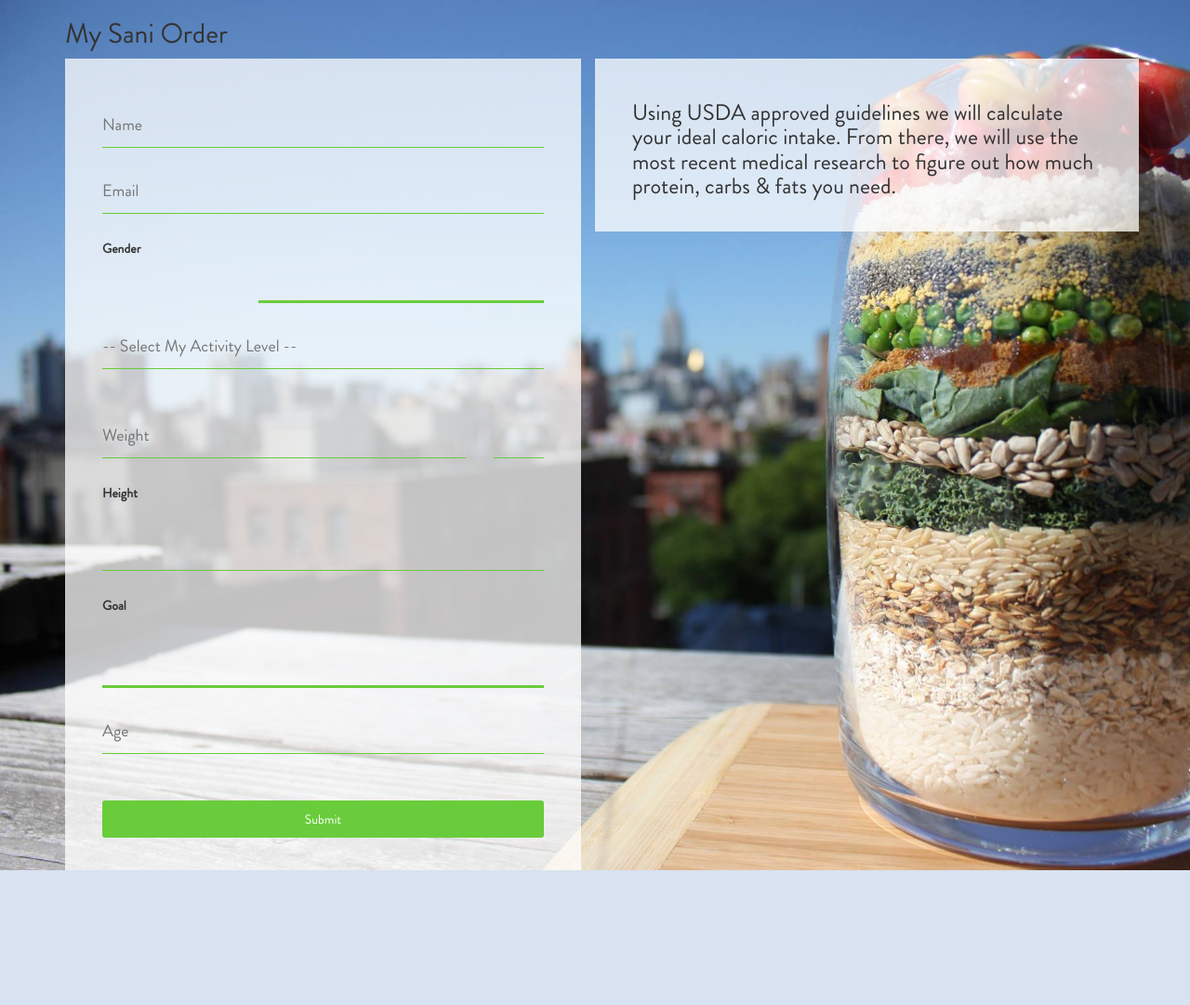
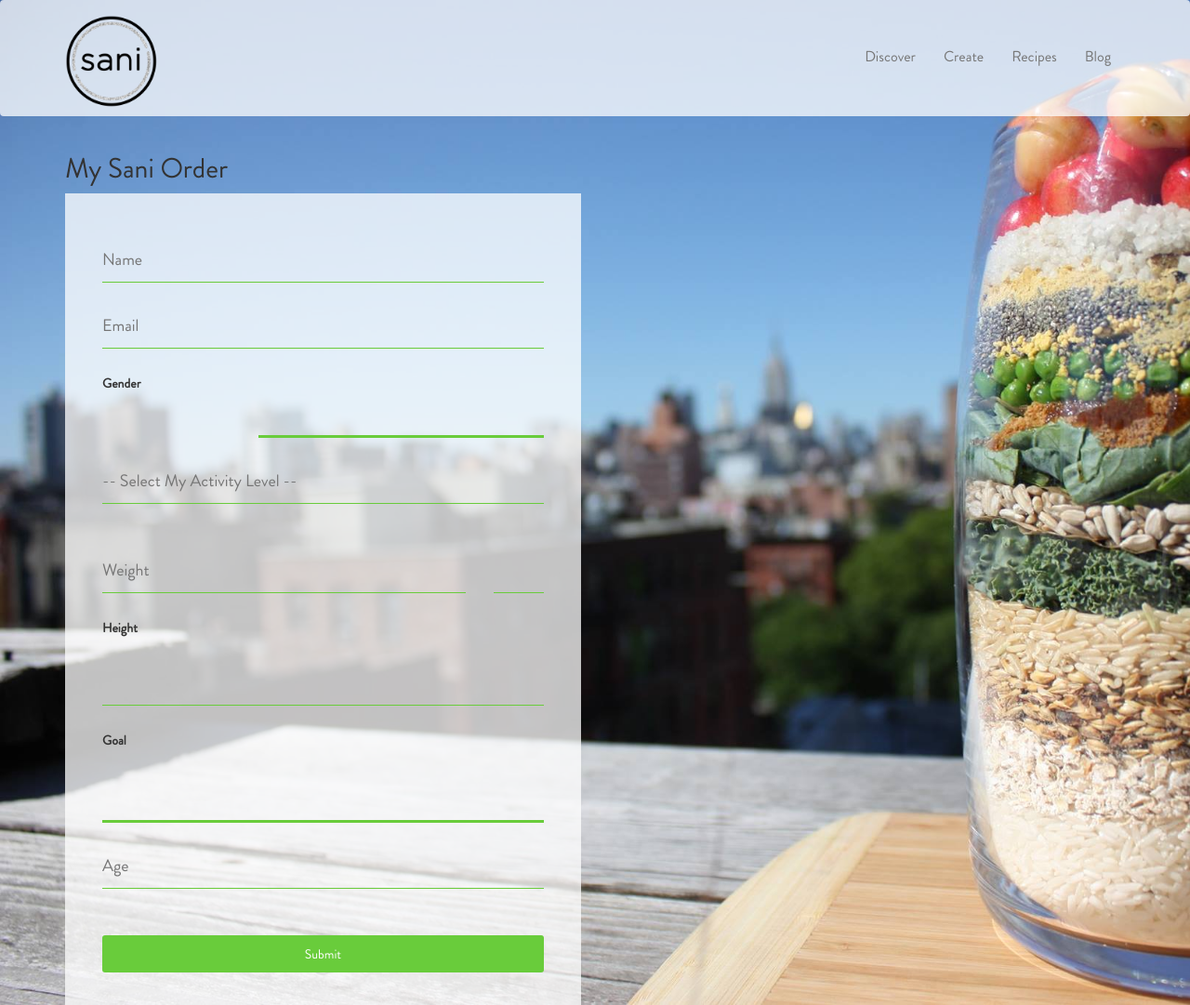
Before and after one commit to Vaestro/sani, a Python web app: template app/templates/user.html in a window 1280 px wide. Shown: the whole page at 93% size. Before the commit the page ends 936 px from the top, so only its background shows below. Run offline with Jinja, Linux system fonts and the light colour scheme; the template is opened without the code that fills it, so the values that code supplies are empty, except form fields; tables that the repository leaves empty hold one stand-in row (values such as "Sample post"); form fields are guessed from the names that the template uses; some libraries are stand-ins or nearby versions.

Commit message:
added changes

```diff
--- a/app/models.py
+++ b/app/models.py
@@ -23,6 +23,7 @@ class User(db.Model):
 	age = db.Column(db.Integer)
 	timestamp = db.Column(db.DateTime, index = True, default = datetime.now)
 	ingredientJson = db.Column(db.String(255))
+	# orders = db.relationship('SaniOrder', backref='user', lazy='dynamic')
 
 	calories = db.Column(db.Float)
 	protein = db.Column(db.Float)
--- a/app/static/js/ui.js
+++ b/app/static/js/ui.js
@@ -1,4 +1,14 @@
 $(function() {
+  $('input#name').change(function(){
+    if($('input#name').val()) {
+      var name = $(this).val();
+      $('.message').html("<h3>Hey " + name + ", Using USDA approved guidelines we will calculate your ideal caloric intake. From there, we will use the most recent medical research to figure out how much protein, carbs & fats you need.</h3>");
+      $('.message').show();
+    } else {
+      $('.message').hide();
+    }
+
+  })
   $('select#quantity').change(function() {
     var amount;
     var quantity = parseInt($(this).val());
--- a/app/templates/base.html
+++ b/app/templates/base.html
@@ -1,6 +1,6 @@
 <html>
   <head>
-    <title>Vit Meals</title>
+    <title>Sani Meals</title>
     <link rel="stylesheet" type="text/css" href="https://maxcdn.bootstrapcdn.com/bootstrap/3.3.4/css/bootstrap.min.css">
     <link rel="stylesheet" type="text/css" href="https://netdna.bootstrapcdn.com/font-awesome/3.2.1/css/font-awesome.min.css">
     <script type="text/javascript" src="http://ajax.googleapis.com/ajax/libs/jquery/1.11.3/jquery.min.js"></script>
--- a/app/templates/user.html
+++ b/app/templates/user.html
@@ -18,14 +18,44 @@
 </head>
 
 <body>
+  <script type="text/javascript" src="static/js/ui.js"></script>
+
+  <nav class="navbar navbar-default">
+    <div class="container">
+      <!-- Brand and toggle get grouped for better mobile display -->
+      <div class="navbar-header">
+        <button type="button" class="navbar-toggle collapsed" data-toggle="collapse" data-target="#bs-example-navbar-collapse-1" aria-expanded="false">
+          <span class="sr-only">Toggle navigation</span>
+          <span class="icon-bar"></span>
+          <span class="icon-bar"></span>
+          <span class="icon-bar"></span>
+        </button>
+        <a class="navbar-brand" href="http://mysani.com">
+          <img src="static/img/logo.png" height="100" width="100">
+        </a>
+      </div>
+
+      <!-- Collect the nav links, forms, and other content for toggling -->
+      <div class="collapse navbar-collapse" id="bs-example-navbar-collapse-1">
+        <ul class="nav navbar-nav navbar-right">
+          <li><a href="http://www.mysani.com/">Discover</a></li>
+          <li><a href="http://www.mysani.com/buy/">Create</a></li>
+          <li><a href="http://www.mysani.com/recipes/">Recipes</a></li>
+          <li><a href="http://www.mysani.com/blog/">Blog</a></li>
+        </ul>
+      </div>
+      <!-- /.navbar-collapse -->
+    </div>
+    <!-- /.container-fluid -->
+  </nav>
+
   <div class="container">
     <h2>My Sani Order</h2>
 
     <div class="row">
-      <div class="col-md-6 col-md-push-6 message">
-        <h3>
-          Using USDA approved guidelines we will calculate your ideal caloric intake. From there, we will use the most recent medical research to figure out how much protein, carbs & fats you need.
-        </h3>
+      <div class="col-md-6 col-md-push-6">
+        <div class="message" style="display:none">
+        </div>
       </div>
       <div class="col-md-6 col-md-pull-6">
         <form method="POST">
--- a/run.py
+++ b/run.py
@@ -1,3 +1,3 @@
 #!flask/bin/python
 from app import app
-app.run(debug = True)
+app.run()
```
Also changed, not shown: app/__init__.py (+6 -5 lines), requirements.txt (added, +39 -0 lines), README.md, app/static/js/app.js (line endings or trailing spaces), app/test.db (added).
